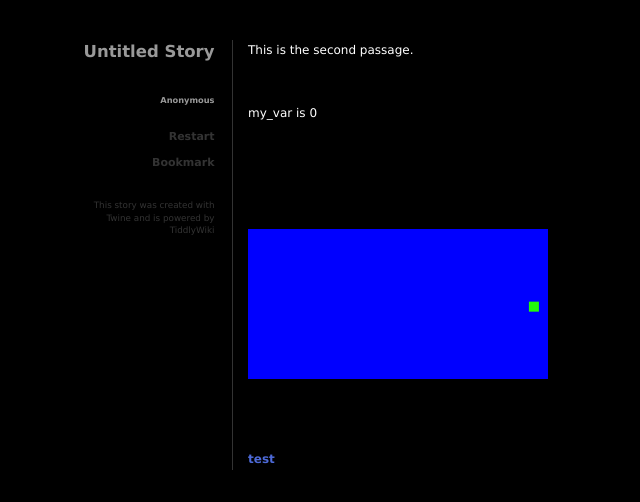
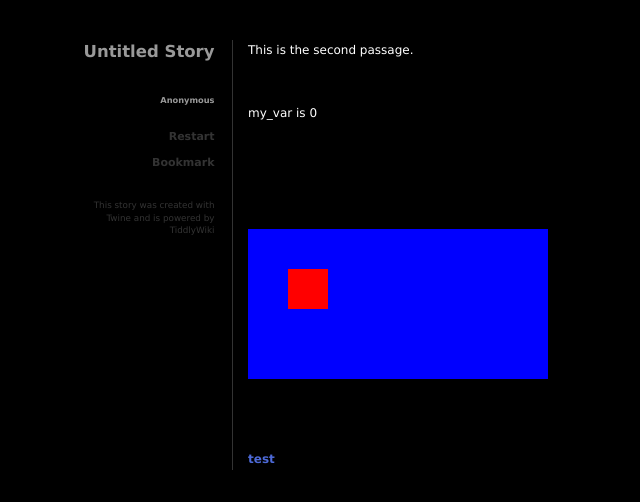
Before and after one commit to sbackus/LudumDare32, a plain HTML site: page index.html in a window 1280 px wide. Both pictures are taken after a click on the link "flip". Shown: the whole page, without its empty margins (0-640 px from the left). Drawn offline with Linux system fonts and the light colour scheme.

Commit message:
add scripts folder

```diff
--- a/level1.js
+++ /dev/null
@@ -1,133 +0,0 @@
-alert(state.history[0].variables.my_var)
-if (state.history[0].variables.my_var == 0){
-	alert("test")
-}
-alert(state.history[0].variables.my_var);
-state.history[0].variables.my_var = 1;
-
-var canvas = document.getElementById("gameCanvas");
-var context = canvas.getContext("2d");
-
-		var keys = [];
-
-var message = ""
-
-var width = 500, height = 400, speed = 5
-
-var robot = {
-	x: width/2,
-	y: height/2,
-	width: 20,
-	height: 20,
-	draw: function(){
-		context.fillStyle = "black"
-		context.fillRect(this.x, this.y, this.width, this.height)
-		context.fillStyle = "grey"
-		context.fillRect(this.x+3, this.y+14, 13, 4)
-
-		this.draw_eye(this.x+5, this.y+5);
-		this.draw_eye(this.x+15, this.y+5);
-	},
-	update: function(){
-		if(keys[38]) this.y-=speed;
-		if(keys[40]) this.y+=speed;
-		if(keys[37]) this.x-=speed;
-		if(keys[39]) this.x+=speed;
-
-		if(this.x < 0) this.x = 0;
-		if(this.y < 0) this.y = 0;
-		if(this.x > width-this.width) this.x = width-this.width;
-		if(this.y > height-this.height) this.y = height-this.height;
-	},
-	draw_eye: function(x,y){
-		context.beginPath();
-    	context.arc(x, y, 3, 0, 2 * Math.PI, false);
-    	context.fillStyle = 'green';
-    	context.fill();
-    }
-};
-
-function getRandomColor() {
-    var letters = '0123456789ABCDEF'.split('');
-    var color = '#';
-    for (var i = 0; i < 6; i++ ) {
-        color += letters[Math.floor(Math.random() * 16)];
-    }
-    return color;
-}
-
-function box(contents) {
-	this.contents = contents;
-	this.x =  Math.random() * width;
-	this.y =  Math.random() * height;
-	this.width =  10;
-	this.height =  10;
-	this.color = getRandomColor();
-	this.draw =  function(){
-		context.fillStyle = this.color
-		context.fillRect(this.x, this.y, this.width, this.height)
-	};
-	this.touching =  function(other){
-		return !(this.x > other.x + other.width ||
-			this.x + this.width < other.x ||
-			this.y > other.y + other.height ||
-			this.y + this.height < other.y);
-	};
-};
-
-var things = [
-			"a fluffy kitten!",
-			"a rotten banana",
-			"a pile of rusty screws",
-			"a wobbly unicycle",
-			"a delicious candy bar",
-			"a bunch of wild flowers",
-			"a light switch",
-			"a disposable camera",
-			"a guinea pig named Lola"
-			]
-var boxes = []
-
-things.forEach(function(thing){
-	boxes = boxes.concat(new box(thing));
-});
-
-window.addEventListener("keydown", function(e){
-	keys[e.keyCode] = true;
-}, false);
-
-window.addEventListener("keyup", function(e){
-	delete keys[e.keyCode];
-}, false);
-
-
-function game(){
-	update();
-	render();
-}
-
-function update(){
-	robot.update();
-
-	boxes.forEach(function(box){
-		if (box.touching(robot)){
-			message = "You found " + box.contents;
-		}
-	});
-}
-
-function render(){
-	context.clearRect(0, 0, width, height);
-	robot.draw();
-	boxes.forEach(function(box){
-		box.draw();
-	});
-
-	context.fillStyle = "black";
-	context.font = "bold 30px helvetica";
-	context.fillText(message, 10, 30);
-}
-
-setInterval(function(){
-	game();
-}, 1000/60)
--- /dev/null
+++ b/scripts/level1.js
@@ -0,0 +1,44 @@
+// alert(state.history[0].variables.my_var)
+// if (state.history[0].variables.my_var == 0){
+// 	alert("test")
+// }
+// alert(state.history[0].variables.my_var);
+// state.history[0].variables.my_var = 1;
+
+var canvas = document.getElementById("gameCanvas");
+var context = canvas.getContext("2d");
+
+var keys = [];
+
+var message = ""
+
+var width = 500, height = 400, speed = 5
+
+window.addEventListener("keydown", function(e){
+	keys[e.keyCode] = true;
+}, false);
+
+window.addEventListener("keyup", function(e){
+	delete keys[e.keyCode];
+}, false);
+
+
+function game(){
+	update();
+	render();
+}
+
+function update(){
+
+}
+
+function render(){
+	context.clearRect(0, 0, width, height);
+
+	context.fillStyle = "red"
+	context.fillRect(40, 40, 40, 40)
+}
+
+setInterval(function(){
+	game();
+}, 1000/60)
```
Also changed, not shown: index.html (+4 -4 lines).
